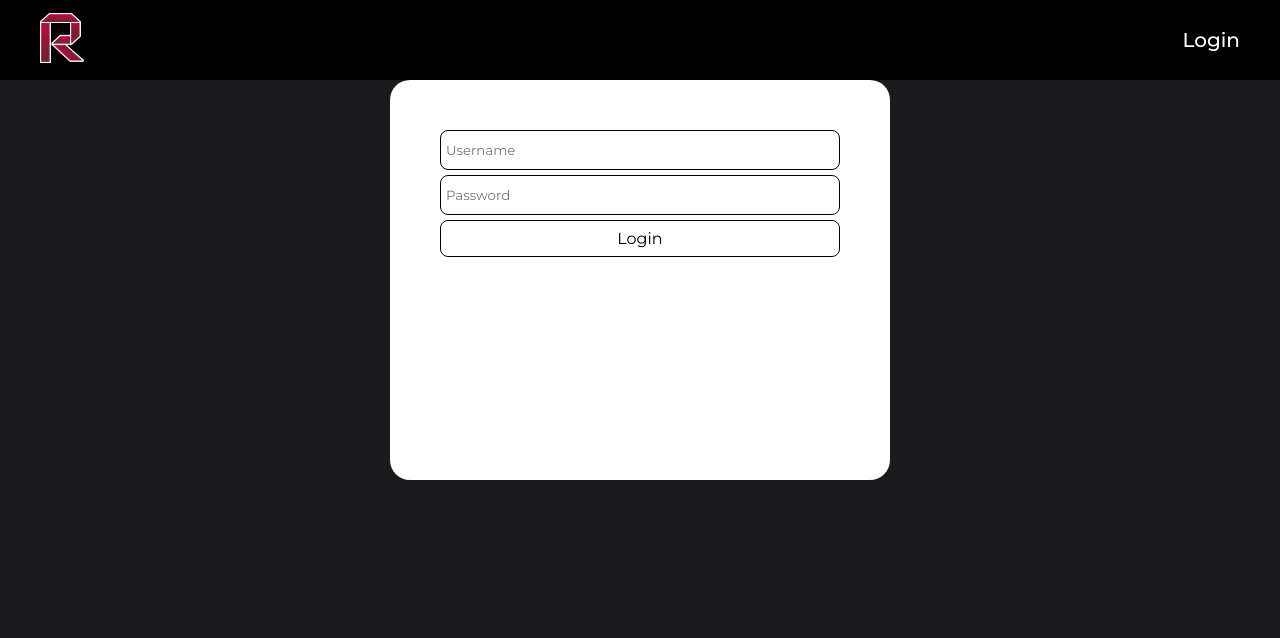
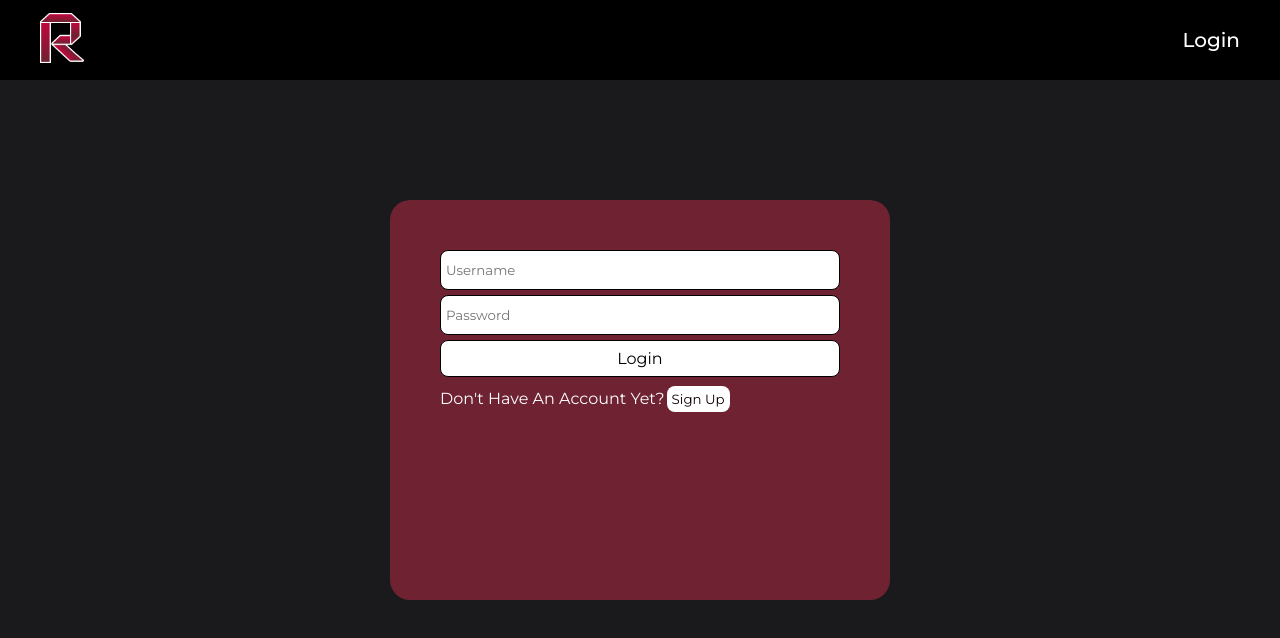
Before and after one commit to cw417/CPS406-project, a React (Create React App) app in the folder client/: page /login in a window 1280 px wide. Shown: the top 638 px of the page. Built offline with nearby package versions, Linux system fonts and the light colour scheme.

Commit message:
styled login page

```diff
--- a/client/src/comps/LoginForm.js
+++ b/client/src/comps/LoginForm.js
@@ -9,7 +9,9 @@ import { NavLink } from 'react-router-dom'
 export default function LoginForm() {
 
     const navigate = useNavigate();
-
+    const handleButtonClick = () => {
+        navigate('/Signup');
+      };
     const formik = useFormik({
         initialValues: {
             username:'',
@@ -39,7 +41,7 @@ export default function LoginForm() {
                         if (values.password === response.data[i].password)
                             localStorage.setItem('admin', "false")
                             localStorage.setItem('userId', response.data[i]._id)
-                            navigate('/dashboard');
+                            navigate('/accounts');
                     }
                 }
             }
@@ -73,8 +75,8 @@ export default function LoginForm() {
                     <button type="submit" className={styles.submit}>Login</button>
 
                     <div>
-                        Don't Have An Account Yet? <NavLink to='/signup'>Sign Up</NavLink>
-                    </div>
+                        Don't Have An Account Yet?
+                     <button onclick="handleButtonClick()" className={styles.butt}> Sign Up   </button></div>
                 </form>
             </div>
         </>
--- a/client/src/pages/Login.js
+++ b/client/src/pages/Login.js
@@ -1,11 +1,24 @@
-import LoginForm from "../comps/LoginForm";
+import LoginForm from "../comps/LoginForm"
+import styles from '../styles/login.module.css'
 import Navbar from '../comps/Navbar'
 
 export default function Login() {
     return(
         <>
-            <Navbar/>
+
+        <div >
+             <Navbar />
+
+
+
+        </div>
+        <div className={styles.log}>
             <LoginForm/>
+
+        </div>
+
         </>
+
+
     )
 }
--- a/client/src/styles/LoginForm.module.css
+++ b/client/src/styles/LoginForm.module.css
@@ -10,7 +10,7 @@
     display: flex;
     flex-direction: column;
     width: 500px;
-    background-color: rgb(255, 255, 255);
+    background-color: #6F2232;
     padding: 50px;
     border-radius: 20px;
     gap: 5px;
@@ -38,3 +38,22 @@
 .error {
     color: red;
 }
+.butt{
+
+    position: relative;
+    display: inline-block;
+    padding: 5px 5px;
+    background-color: white;
+    color: #0e0101;
+
+    border: none;
+    outline: none;
+    cursor: pointer;
+    overflow: hidden;
+    transition: all 0.3s ease-in-out;
+    margin: 4px 2px;
+  cursor: pointer;
+  border-radius: 8px;
+
+
+}
--- /dev/null
+++ b/client/src/styles/login.module.css
@@ -0,0 +1,9 @@
+.log{
+
+    position: fixed;
+    top: 50%;
+    left: 50%;
+    transform: translate(-50%, -50%);
+
+
+}
```
